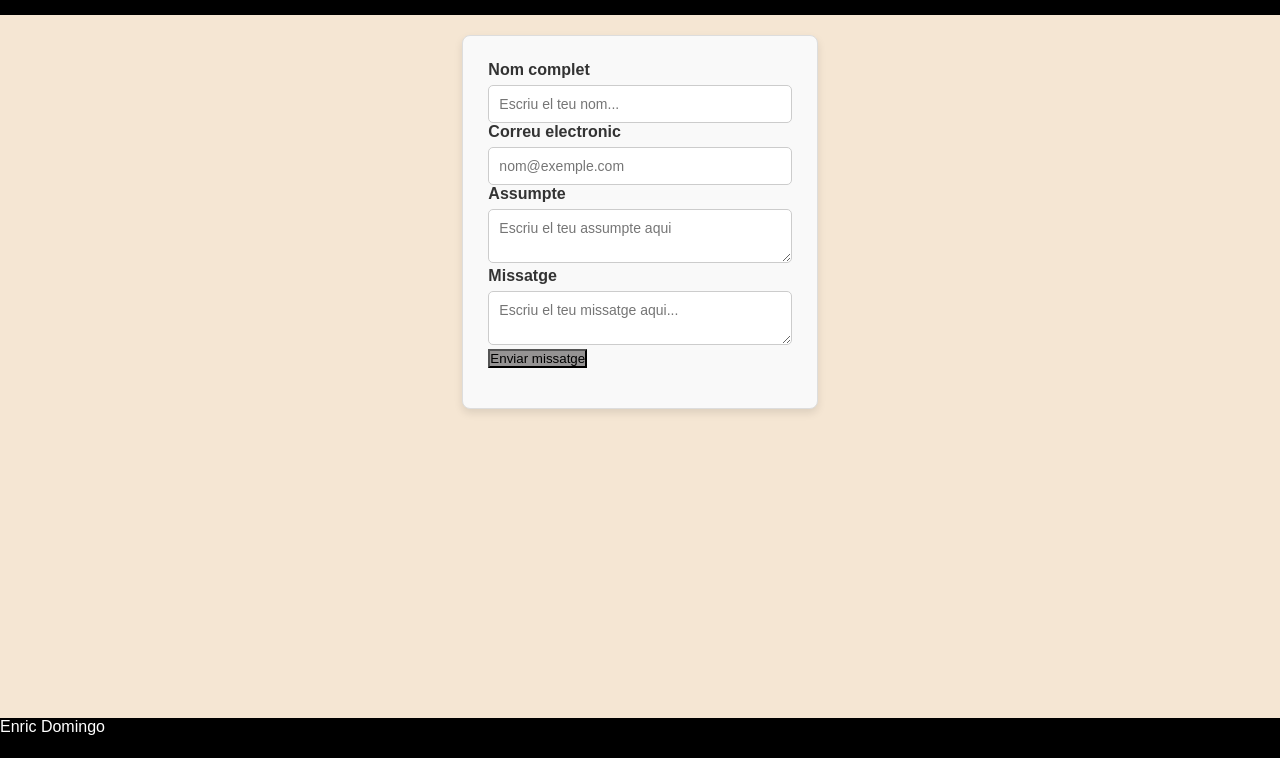
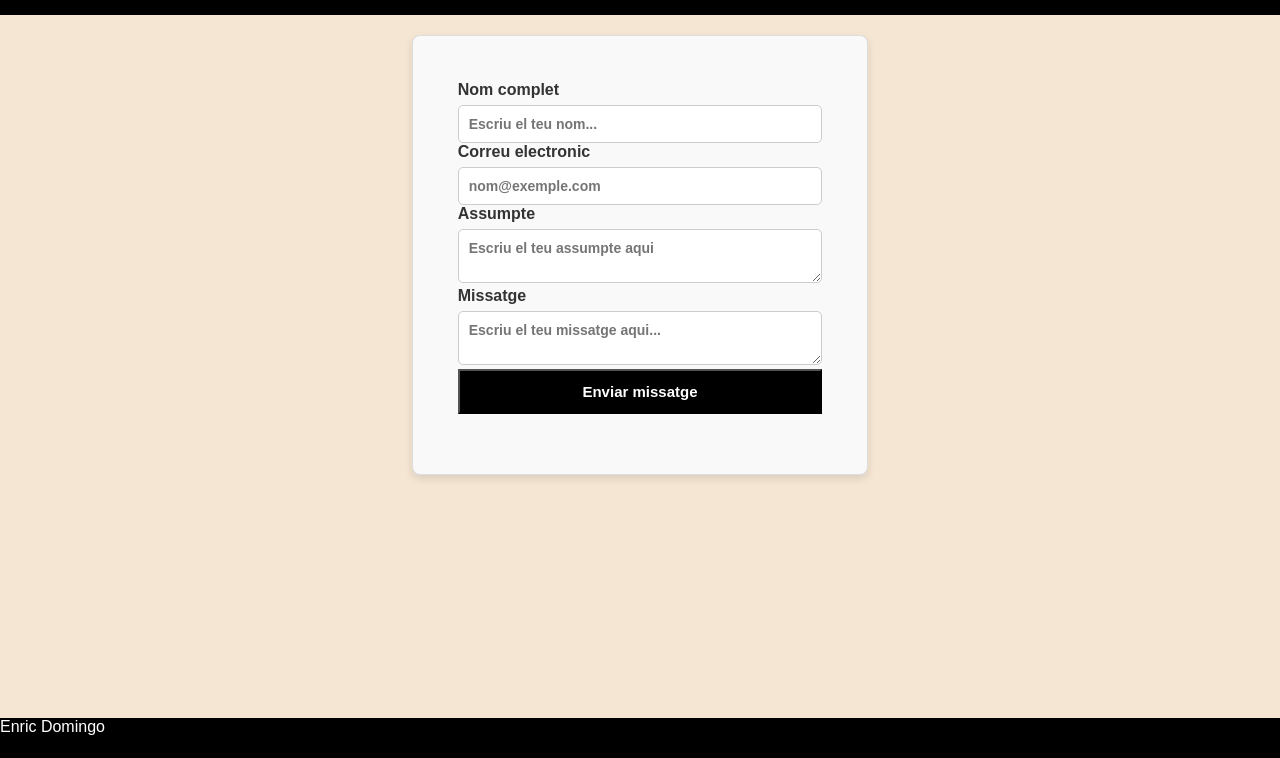
Before and after one commit to Jirkey67/El-meu-portfoli, a plain HTML site: page pages/contacta.html in a window 1280 px wide. Shown: the part 42-800 px from the top of the page. Drawn offline with Linux system fonts and the light colour scheme.

Commit message:
Add files via upload

```diff
--- a/css/style.css
+++ b/css/style.css
@@ -71,6 +71,7 @@ box-shadow: 0 4px 8px rgba(0, 0, 0, 0.1);
 
 form div {
   margin-bottom: 15px;
+  padding: 20px;
 }
 
 label {
@@ -90,6 +91,7 @@ textarea {
   font-size: 14px;
   box-sizing: border-box;
   font-family: inherit;
+  font-weight: bold;
 }
 
 input[type="text"]:focus,
@@ -100,9 +102,14 @@ textarea:focus {
   box-shadow: 0 0 5px rgba(0, 123, 255, 0.3);
 }
 
-
 button {
-  background-color: rgba(78, 74, 74, 0.582);
+  background-color: rgb(0, 0, 0);
+  width: 100%;
+  padding: 12px;
+  color: white;
+  font-size: 15px;
+  font-family: inherit;
+  font-weight: bold;
 }
 
 .galeria {
```
